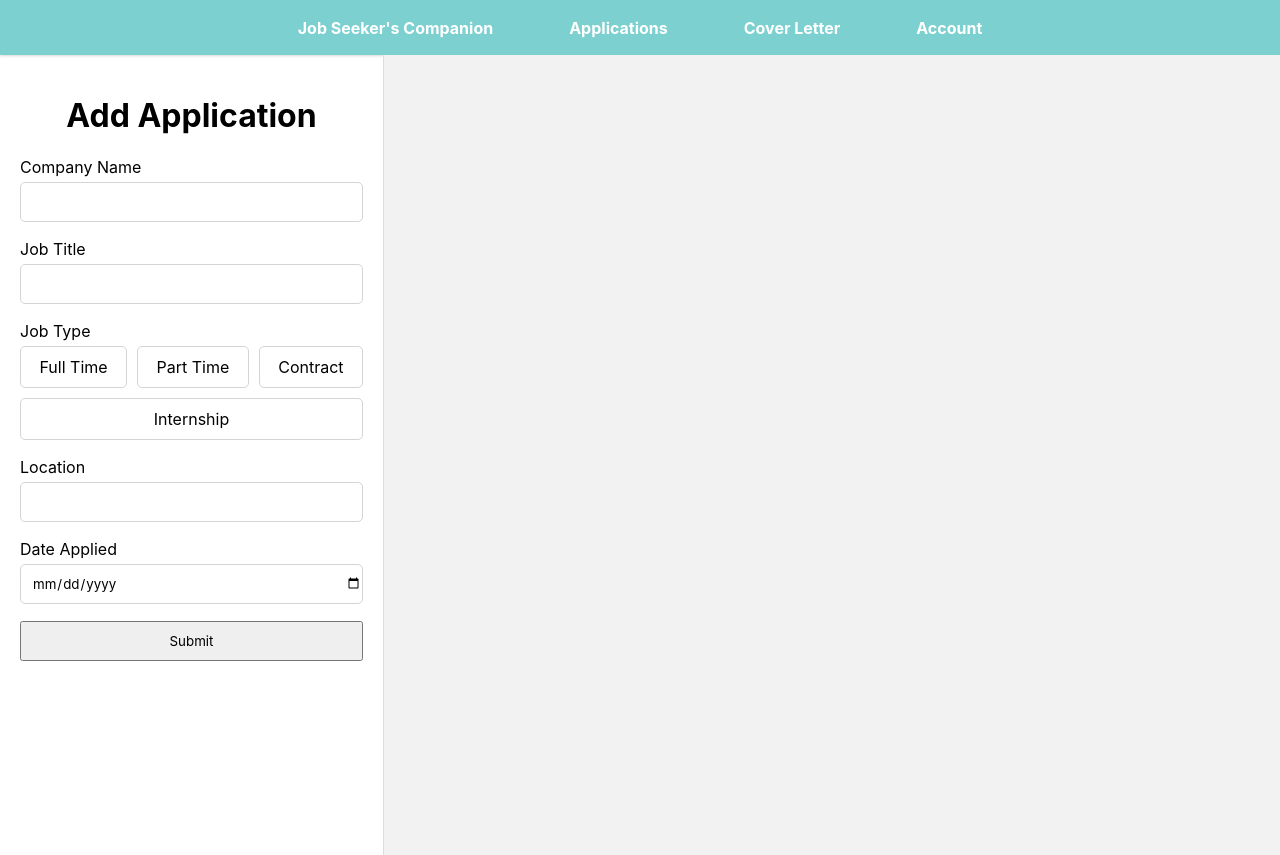
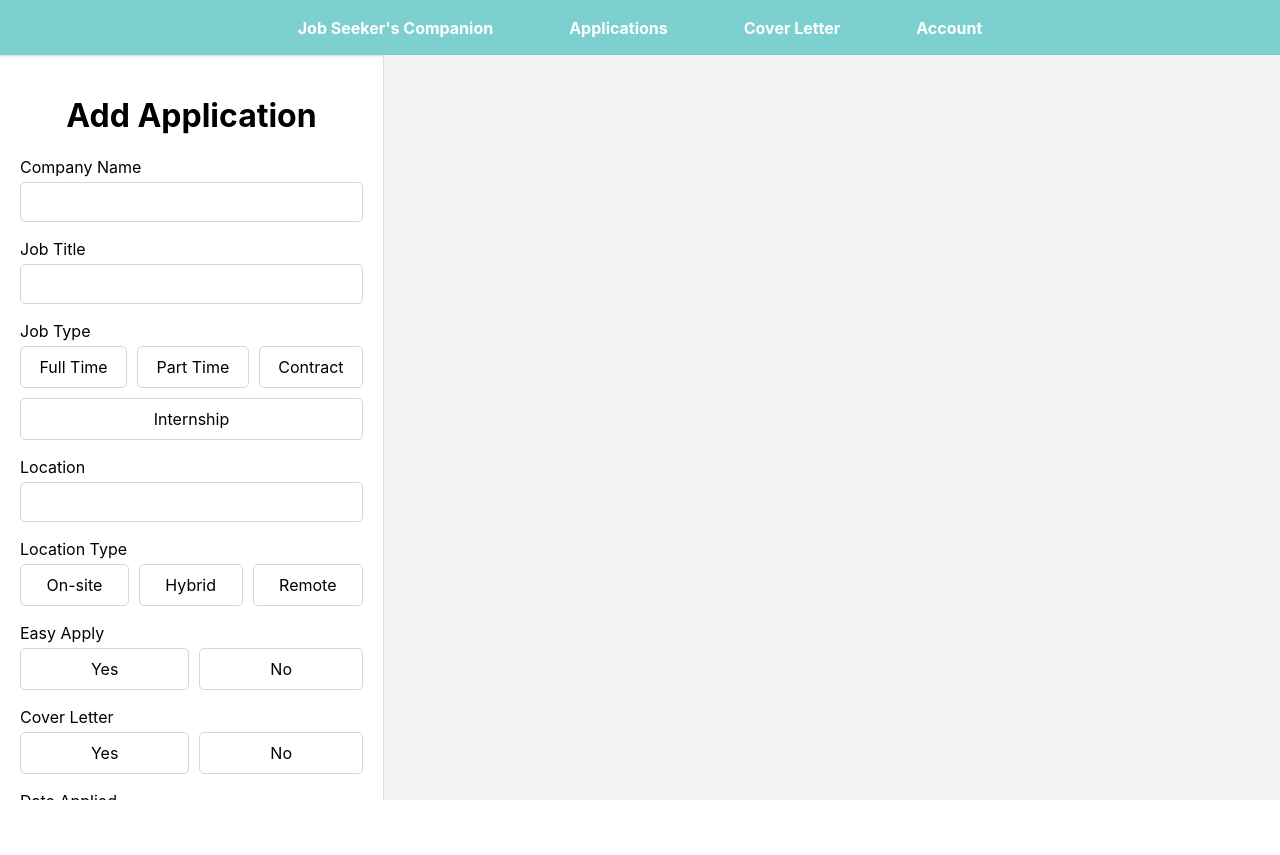
Before and after one commit to calvinbayaua/job-seeker-companion, a React (Vite) app in the folder client/: page /applications in a window 1280 px wide. After the commit the page ends 800 px from the top, so only its background shows below. Built offline with nearby package versions, Linux system fonts and the light colour scheme.

Commit message:
Added remaining form inputs (2/2)

```diff
--- a/client/src/index.css
+++ b/client/src/index.css
@@ -2,8 +2,10 @@
   box-sizing: border-box;
 }
 
-body {
+html, body {
   margin: 0;
+  padding: 0;
+  height: 100%;
   font-family: Inter, sans-serif;
   background-color: #ffffff;
   overflow: hidden;
@@ -50,18 +52,18 @@ header > nav > a {
 .appl-container {
   display: flex;
   flex-direction: row;
-  height: 100vh;
+  height: calc(100vh - 55px);
   overflow-y: auto;
 }
 
 .cl-input,
 .appl-input {
+  height: 100%;
   width: 30%;
   padding: 20px;
   box-sizing: border-box;
   border-right: 1px solid #ddd; /* Optional: adds visual separation */
   overflow-y: auto;
-
   display: flex;
   flex-direction: column;
   align-items: center;
@@ -69,11 +71,12 @@ header > nav > a {
 
 .cl-preview,
 .appl-preview {
+  height: 100%;
   width: 70%;
   padding: 20px;
   box-sizing: border-box;
+  background-color: #f2f2f2;
   overflow-y: auto;
-  background-color: #f2f2f2;
 }
 
 .upload {
@@ -130,14 +133,14 @@ header > nav > a {
   hyphens: none;
 }
 
-.job-type-buttons {
+.appl-form-buttons {
   display: flex;
   gap: 10px;
   flex-wrap: wrap;
   margin-top: 5px;
 }
 
-.job-type-buttons button {
+.appl-form-buttons button {
   flex: 1 1 auto;
   padding: 10px 15px;
   font-family: "Inter", sans-serif;
@@ -149,12 +152,12 @@ header > nav > a {
   transition: background-color 0.2s ease, border-color 0.2s ease;
 }
 
-.job-type-buttons button:hover {
+.appl-form-buttons button:hover {
   background-color: #e0f7f7;
   border-color: rgb(125, 208, 208);
 }
 
-.job-type-buttons button.selected {
+.appl-form-buttons button.selected {
   background-color: rgb(125, 208, 208);
   color: white;
   border-color: rgb(125, 208, 208);
--- a/client/src/pages/Applications.jsx
+++ b/client/src/pages/Applications.jsx
@@ -70,11 +70,12 @@ export default function Applications() {
 
             <div>
               <label>Job Type</label>
-              <div className="job-type-buttons">
+              <div className="appl-form-buttons">
                 {["Full Time", "Part Time", "Contract", "Internship"].map(
                   (type) => (
                     <button
                       key={type}
+                      type="button"
                       className={input.jobType === type ? "selected" : ""}
                       onClick={() =>
                         setInput((prev) => ({ ...prev, jobType: type }))
@@ -98,6 +99,60 @@ export default function Applications() {
             </div>
 
             <div>
+              <label>Location Type</label>
+              <div className="appl-form-buttons">
+                {["On-site", "Hybrid", "Remote"].map((type) => (
+                  <button
+                    key={type}
+                    type="button"
+                    className={input.locationType === type ? "selected" : ""}
+                    onClick={() =>
+                      setInput((prev) => ({ ...prev, locationType: type }))
+                    }
+                  >
+                    {type}
+                  </button>
+                ))}
+              </div>
+            </div>
+
+            <div>
+              <label>Easy Apply</label>
+              <div className="appl-form-buttons">
+                {["Yes", "No"].map((type) => (
+                  <button
+                    key={type}
+                    type="button"
+                    className={input.easyApply === type ? "selected" : ""}
+                    onClick={() =>
+                      setInput((prev) => ({ ...prev, easyApply: type }))
+                    }
+                  >
+                    {type}
+                  </button>
+                ))}
+              </div>
+            </div>
+
+            <div>
+              <label>Cover Letter</label>
+              <div className="appl-form-buttons">
+                {["Yes", "No"].map((type) => (
+                  <button
+                    key={type}
+                    type="button"
+                    className={input.coverLetterSent === type ? "selected" : ""}
+                    onClick={() =>
+                      setInput((prev) => ({ ...prev, coverLetterSent: type }))
+                    }
+                  >
+                    {type}
+                  </button>
+                ))}
+              </div>
+            </div>
+
+            <div>
               <label htmlFor="date">Date Applied</label>
               <input
                 name="date"
@@ -105,6 +160,34 @@ export default function Applications() {
                 value={input.date}
                 onChange={handleChange}
               />
+            </div>
+
+            <div>
+              <label htmlFor="link">Link</label>
+              <input
+                name="link"
+                type="text"
+                value={input.link}
+                onChange={handleChange}
+              />
+            </div>
+
+            <div>
+              <label>Status</label>
+              <div className="appl-form-buttons">
+                {["Accepted", "Processing", "Rejected"].map((type) => (
+                  <button
+                    key={type}
+                    type="button"
+                    className={input.status === type ? "selected" : ""}
+                    onClick={() =>
+                      setInput((prev) => ({ ...prev, status: type }))
+                    }
+                  >
+                    {type}
+                  </button>
+                ))}
+              </div>
             </div>
 
             <button type="submit">Submit</button>
```
